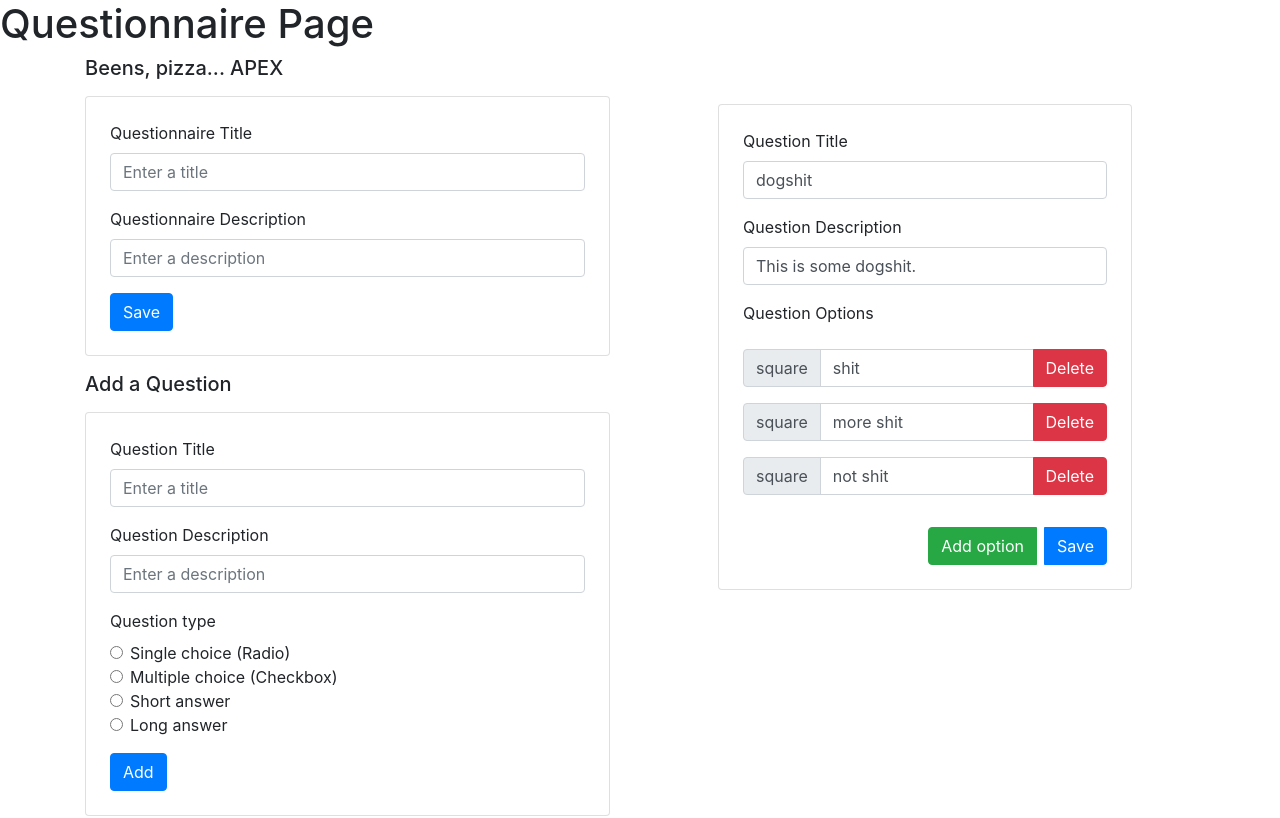
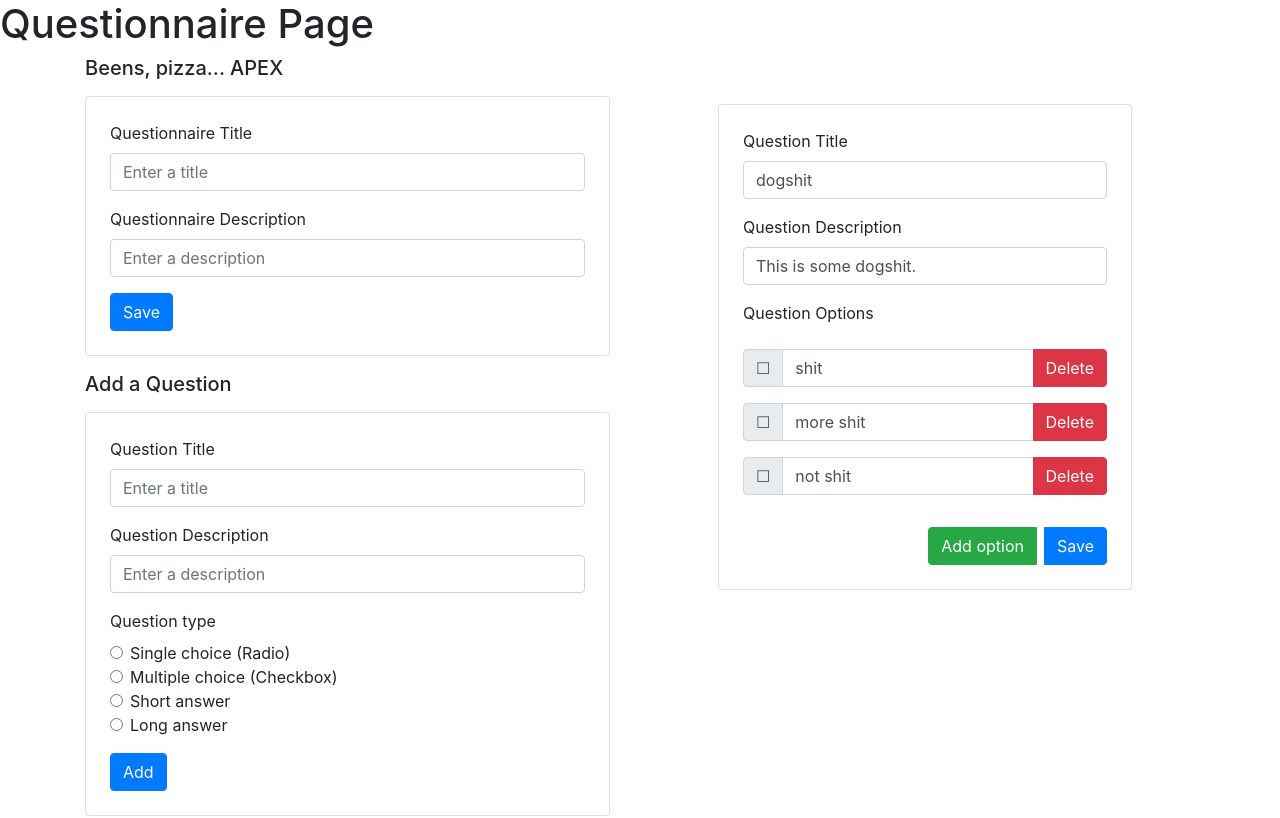
Before and after one commit to maxwillkelly/Agile-Coursework, a Next.js app in the folder web/: page /questionnaire-creator in a window 1280 px wide. Shown: the top 818 px of the page. Built offline with nearby package versions, Linux system fonts and the light colour scheme.

Commit message:
Added shapes

```diff
--- a/web/components/questionnaire/Question.jsx
+++ b/web/components/questionnaire/Question.jsx
@@ -97,11 +97,11 @@ const Question = ({ question }) => {
 const QuestionPrepend = ({ question }) => {
     switch (question.type) {
         case 'checkbox':
-            // return <InputGroup.Text>☐</InputGroup.Text>;
-            return <InputGroup.Text>square</InputGroup.Text>;
+            return <InputGroup.Text>☐</InputGroup.Text>;
+        // return <InputGroup.Text>square</InputGroup.Text>;
         case 'radio':
-            // return <InputGroup.Text>🔘</InputGroup.Text>;
-            return <InputGroup.Text>circle</InputGroup.Text>;
+            return <InputGroup.Text>O</InputGroup.Text>;
+        // return <InputGroup.Text>circle</InputGroup.Text>;
         default:
             return null;
     }
```
